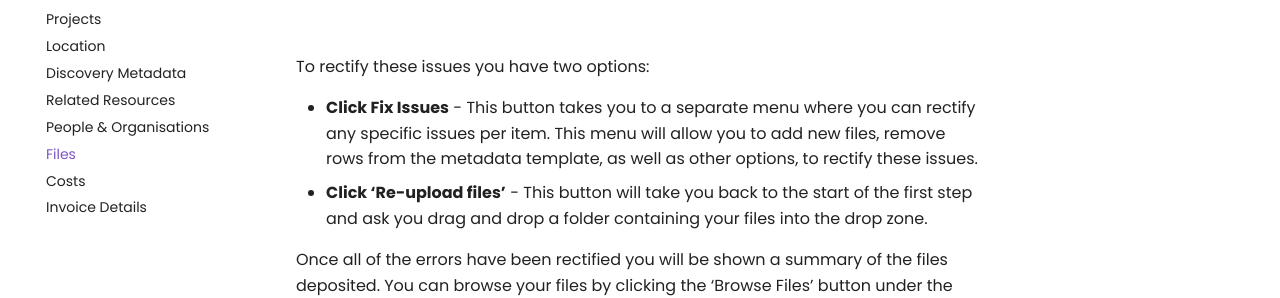
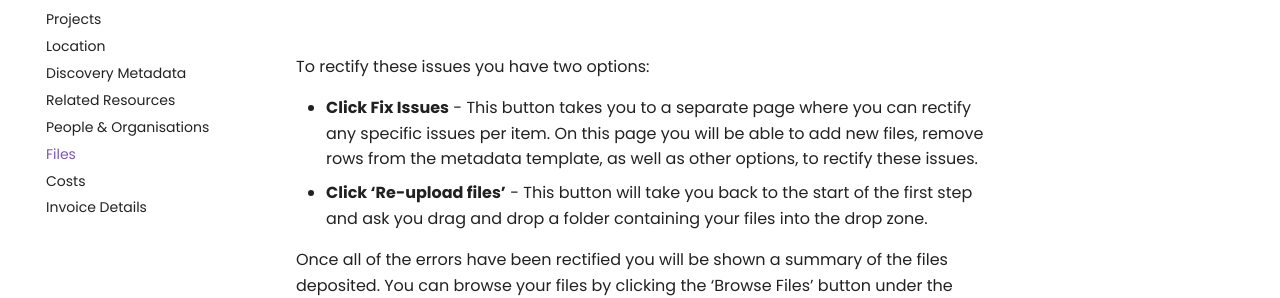
Before and after one commit to uoy-ads/ads-ingest-documentation, an MkDocs documentation site: the page built from docs/nc/nc_files.md, in a window 1280 px wide and 900 px high, scrolled down 2405 px. Shown: the part 164-462 px from the top of the window. Built offline with MkDocs 1.6.1 and Material for MkDocs 9.7.7, drawn with Linux system fonts in a browser that asks for light colours.

Commit message:
Update documentation for Fix Issues button navigation

```diff
--- a/docs/nc/nc_files.md
+++ b/docs/nc/nc_files.md
@@ -63,7 +63,7 @@ As you add the data, the system will process the files and automatically highlig
 
 To rectify these issues you have two options:
 
-* __Click Fix Issues__ - This button takes you to a separate menu where you can rectify any specific issues per item. This menu will allow you to add new files, remove rows from the metadata template, as well as other options, to rectify these issues.
+* __Click Fix Issues__ - This button takes you to a separate page where you can rectify any specific issues per item. On this page you will be able to add new files, remove rows from the metadata template, as well as other options, to rectify these issues.
 * __Click ‘Re-upload files’__ - This button will take you back to the start of the first step and ask you drag and drop a folder containing your files into the drop zone.
 
 Once all of the errors have been rectified you will be shown a summary of the files deposited.  You can browse your files by clicking the ‘Browse Files’ button under the summary. On the ‘Browse Files’ window you can navigate through your files and download a file list.
```
